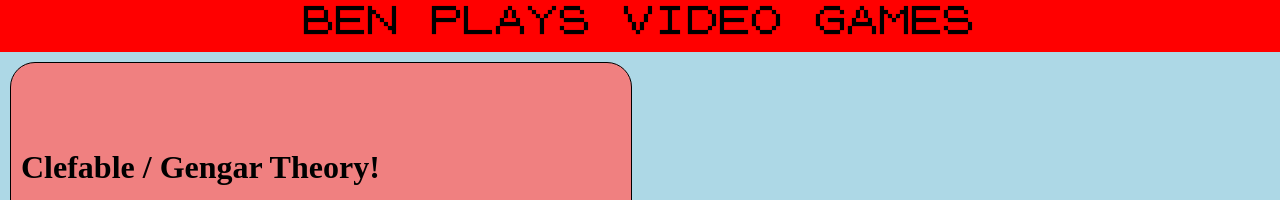
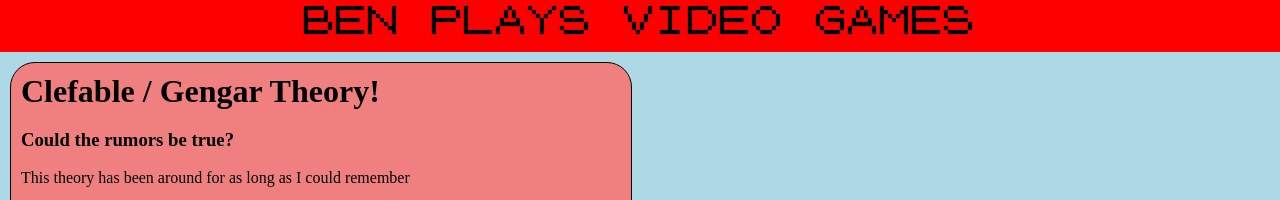
Before and after one commit to benjaminhyw/udacity-personal-blog, a plain HTML site: page index.html in a window 1280 px wide. Shown: the top 200 px of the page. Drawn offline with Linux system fonts and the light colour scheme.

Commit message:
Create and use .blog-card-title

```diff
--- a/index.html
+++ b/index.html
@@ -9,7 +9,7 @@
     <header>BEN PLAYS VIDEO GAMES</header>
     <main>
       <div class="blog-card">
-        <h1>Clefable / Gengar Theory!</h1>
+        <h1 class="blog-card-title">Clefable / Gengar Theory!</h1>
         <div>
           <h3>Could the rumors be true?</h3>
           <p>This theory has been around for as long as I could remember</p>
--- a/styles/index.css
+++ b/styles/index.css
@@ -1,7 +1,6 @@
 .blog-card {
   display: flex;
   flex-direction: column;
-  justify-content: center;
   background-color: lightcoral;
   margin: 10px;
   padding: 10px;
@@ -9,6 +8,10 @@
   width: 600px;
   height: 600px;
   border-radius: 25px;
+}
+
+.blog-card-title {
+  margin: 0;
 }
 
 .blog-card-image-wrapper {
```
